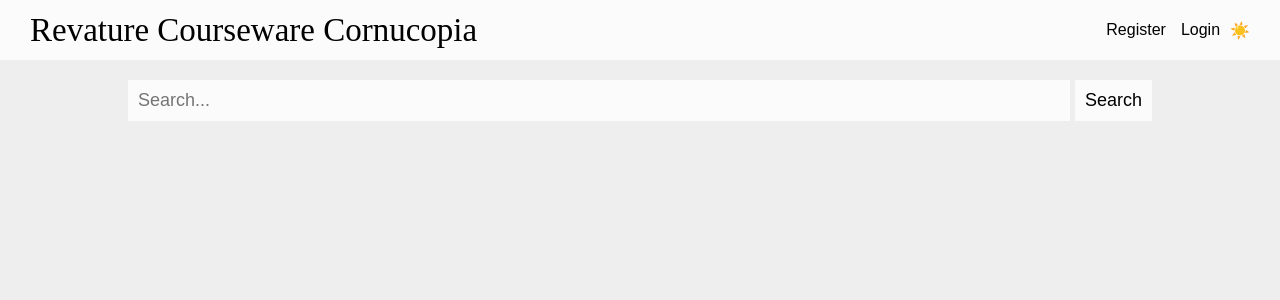
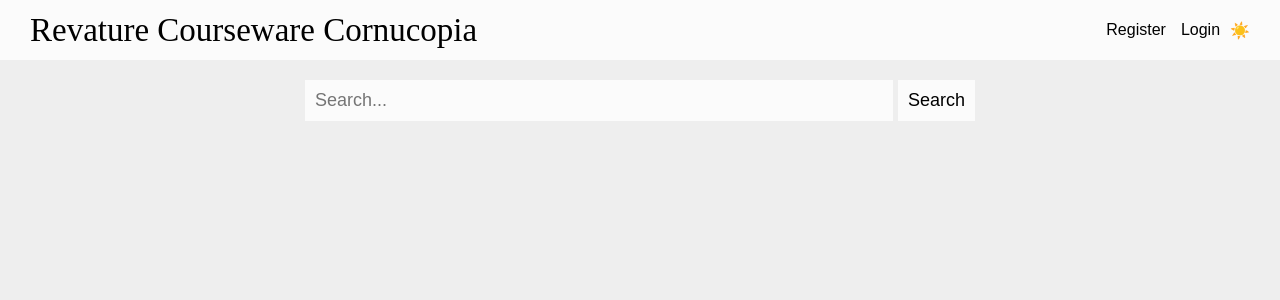
Before and after one commit to angeldep144/RCC-frontend, an Angular app: page / in a window 1280 px wide. Shown: the top 300 px of the page. Built offline with nearby package versions, Linux system fonts and the light colour scheme; no server answers; a web font is replaced by a local one.

Commit message:
fixed styling

```diff
--- a/src/app/pages/cart/cart.component.css
+++ b/src/app/pages/cart/cart.component.css
@@ -1,5 +1,5 @@
 #cartItems {
-	width: 100%px;
+	width: 700px;
 	height: 80%;
 }
 
@@ -13,7 +13,3 @@
 #cartTotals > div {
 	justify-content: space-between;
 }
-
-#checkout-container{
-	flex-wrap: wrap;
-}
--- a/src/app/pages/main/main.component.css
+++ b/src/app/pages/main/main.component.css
@@ -1,5 +1,5 @@
 #search {
-	width: 100%;
+	width: 670px;
 }
 
 #searchInput {
```
